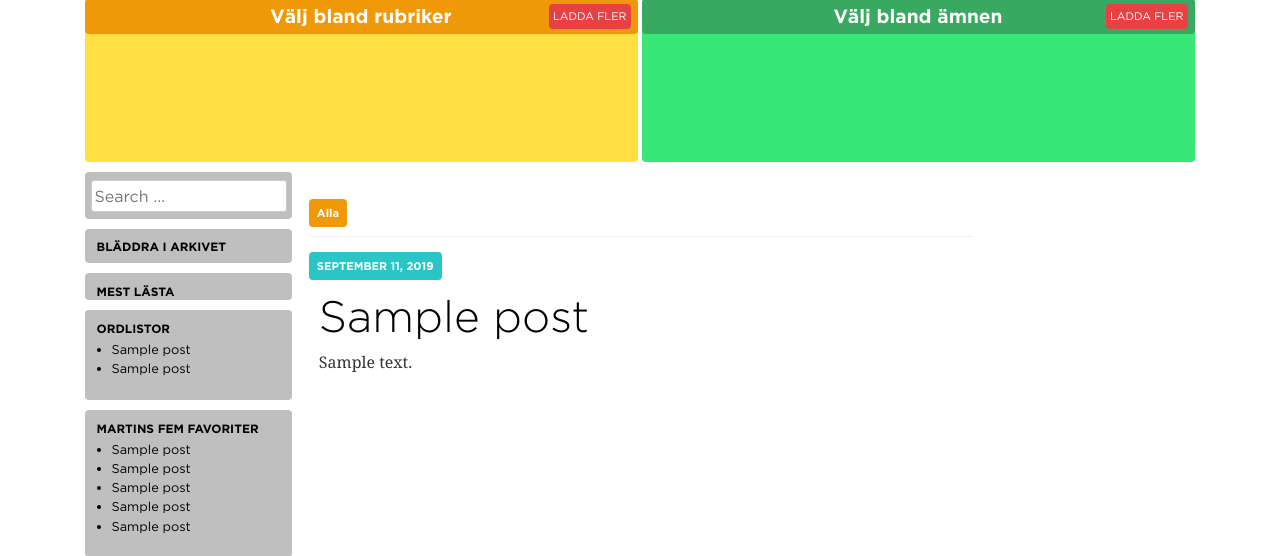
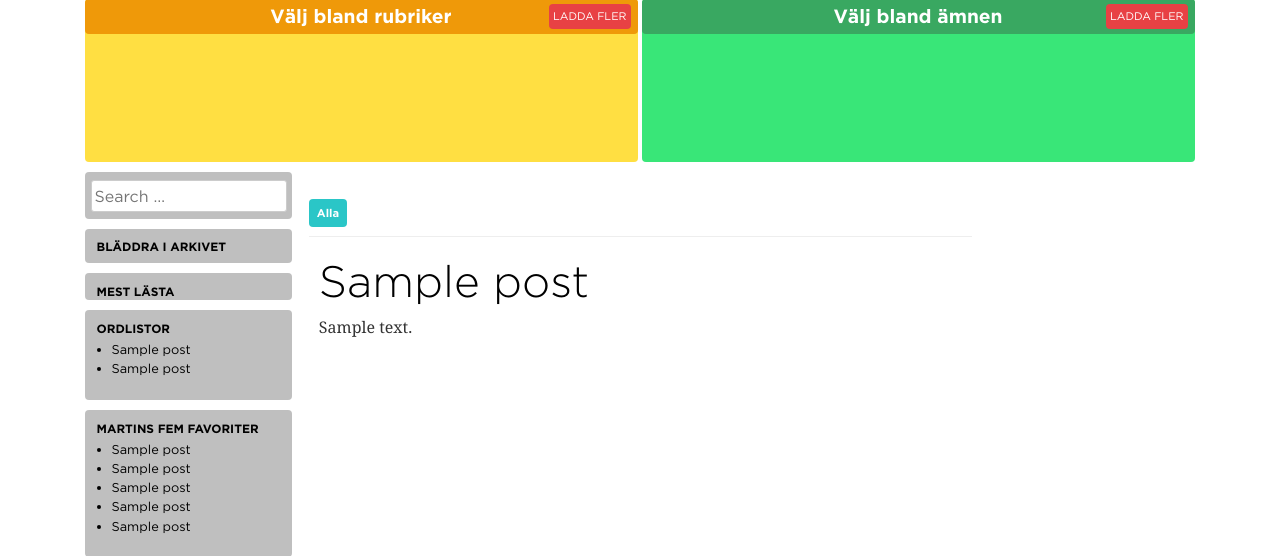
Before and after one commit to pgsandstrom/LeffesSajt, a WordPress theme: template archive.php in a window 1280 px wide. Shown: the part 201-757 px from the top of the page. Run offline with PHP 8.4 and a stand-in for WordPress, Linux system fonts and the light colour scheme; the site name, menu and one post (Sample post) are stand-ins, and other content is empty; some libraries are stand-ins or nearby versions.

Commit message:
Update css

```diff
--- a/css/main.css
+++ b/css/main.css
@@ -622,7 +622,8 @@ footer.entry-meta {
     display: inline-block;
     font-family: 'Gotham-Bold';
     font-size: 0.7em;
-    background-color: #ef9909;
+    /*background-color: #ef9909;*/
+    background-color: #2ac6c7;
     color: white !important;
     padding: 6px 8px 0px 8px;
     -webkit-border-radius: 4px;
@@ -637,7 +638,8 @@ footer.entry-meta {
 }
 
 .posted-on {
-    display: inline-block;
+    /*display: inline-block;*/
+	display:none;
     font-family: 'Gotham-Bold';
     font-size: 0.7em;
     background-color: #2ac6c7;
```
